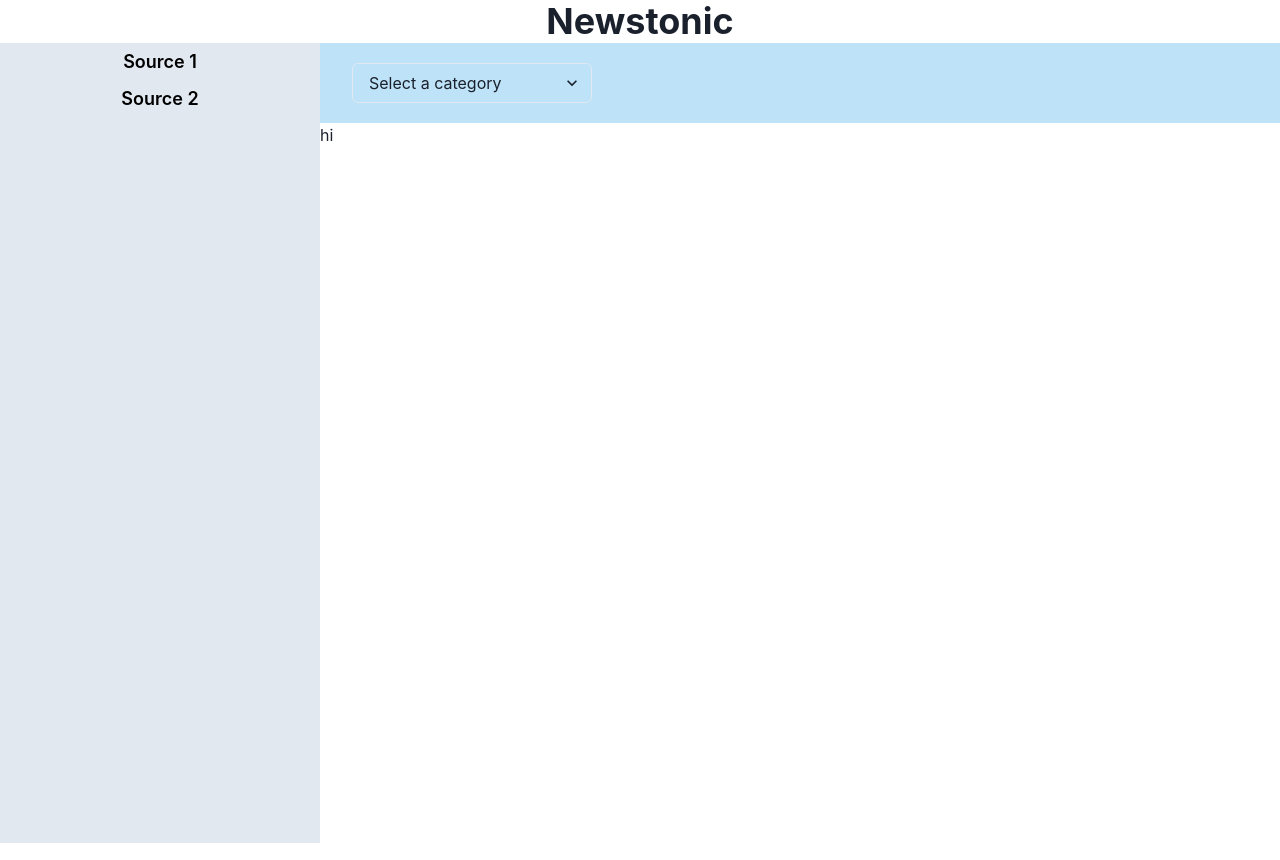
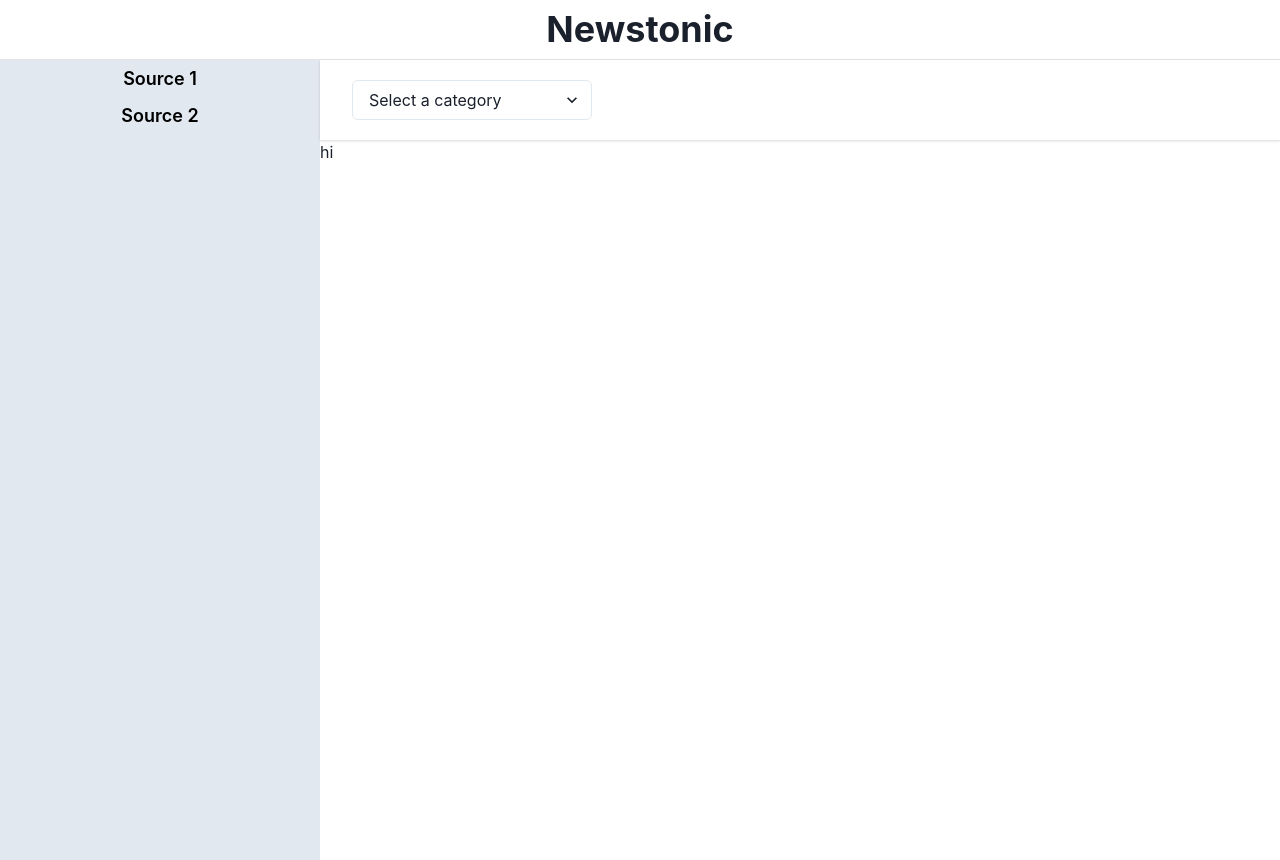
Before and after one commit to HarshHC/newstonic-news-research, a React (Create React App) app: page / in a window 1280 px wide. Built offline with nearby package versions, Linux system fonts and the light colour scheme.

Commit message:
Add box shadows and padding

```diff
--- a/src/components/category/Category.view.js
+++ b/src/components/category/Category.view.js
@@ -3,7 +3,7 @@ import { Flex } from '@chakra-ui/react';
 import CategorySelect from './category-select';
 
 const CategoryView = () => (
-  <Flex w="100%" h="100%" bg="blue.100" alignItems="center" px="2rem">
+  <Flex w="100%" h="100%" alignItems="center" px="2rem" boxShadow="base">
     <CategorySelect>
       <option value="cat 1">cat 1</option>
       <option value="cat 2">cat 2</option>
--- a/src/components/layout/header/Header.view.js
+++ b/src/components/layout/header/Header.view.js
@@ -3,7 +3,7 @@ import PropTypes from 'prop-types';
 import { Center, Heading } from '@chakra-ui/react';
 
 const HeaderView = ({ text }) => (
-  <Center>
+  <Center borderBottom="1px solid rgba(0, 0, 0, .1)" py="2">
     <Heading as="h1">{text}</Heading>
   </Center>
 );
```
